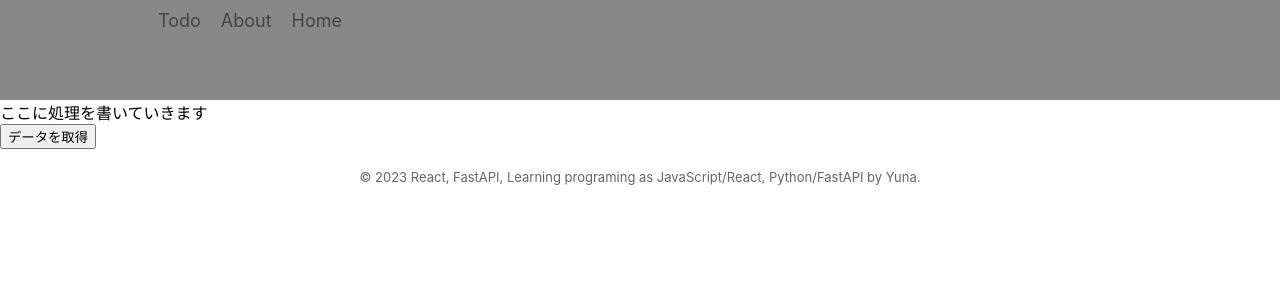
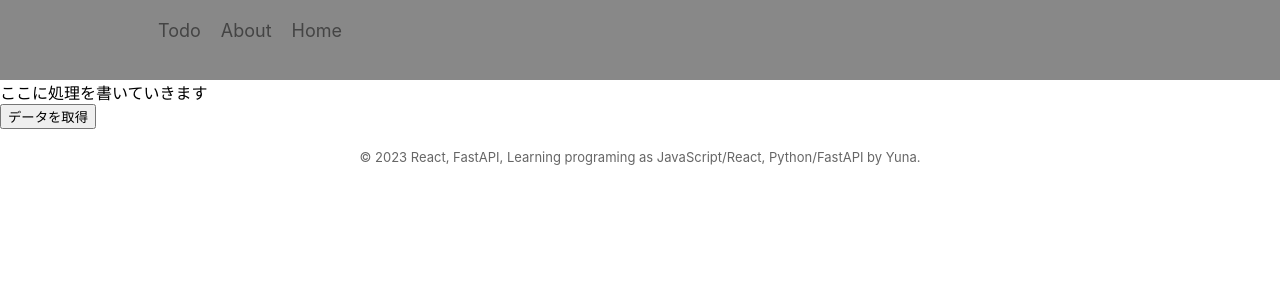
Before and after one commit to yuna096740/FastAPI_React_TodoApp, a React (Create React App) app in the folder fistapi_app/: page / in a window 1280 px wide. Shown: the top 300 px of the page. Built offline with nearby package versions, Linux system fonts and the light colour scheme.

Commit message:
[add] nav color

```diff
--- a/fistapi_app/src/compornents/Navbar/navStyle.css
+++ b/fistapi_app/src/compornents/Navbar/navStyle.css
@@ -1,6 +1,6 @@
 .nav {
   background-color: #888;
-  height: 100px;
+  height: 80px;
 }
 
 .nav ul {
@@ -14,7 +14,7 @@
 .nav li {
   text-decoration: none;
   color: #444;
-  padding: 10px 10px;
+  padding: 20px 10px;
   display: block;
   font-size: large;
 }
```
